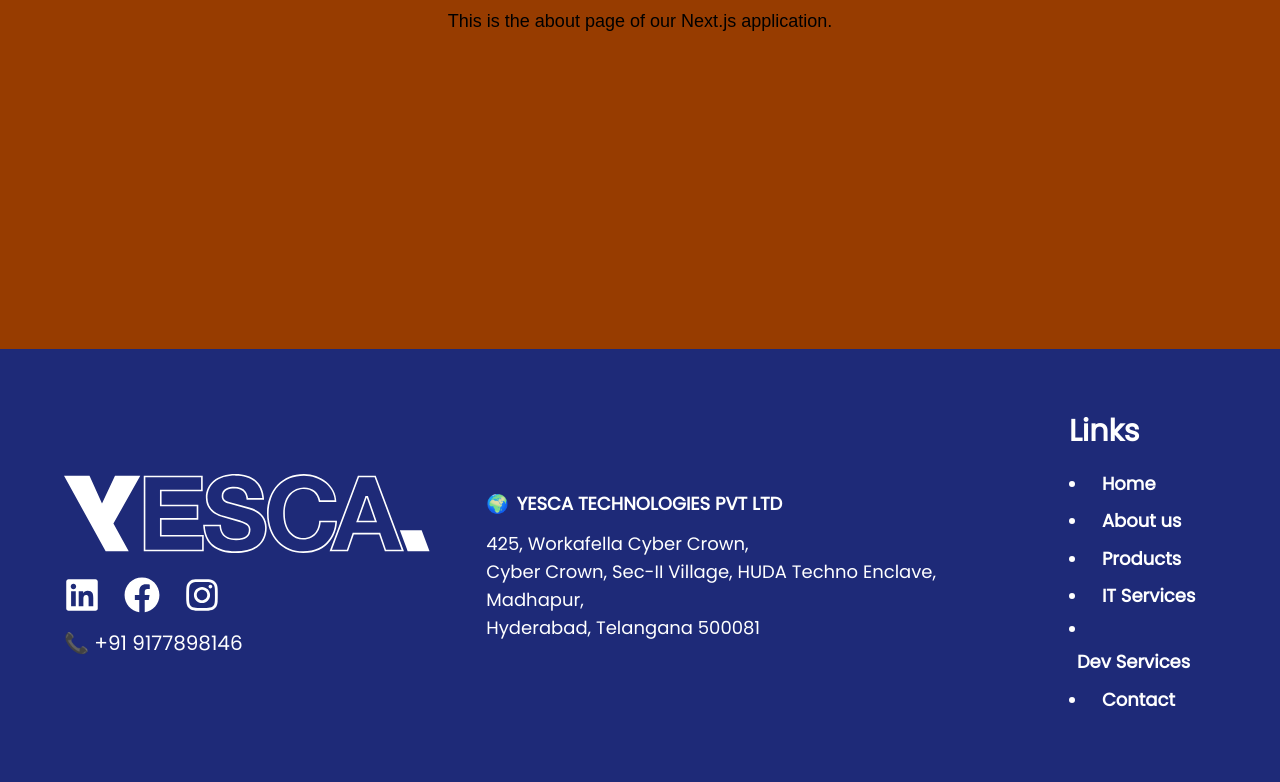
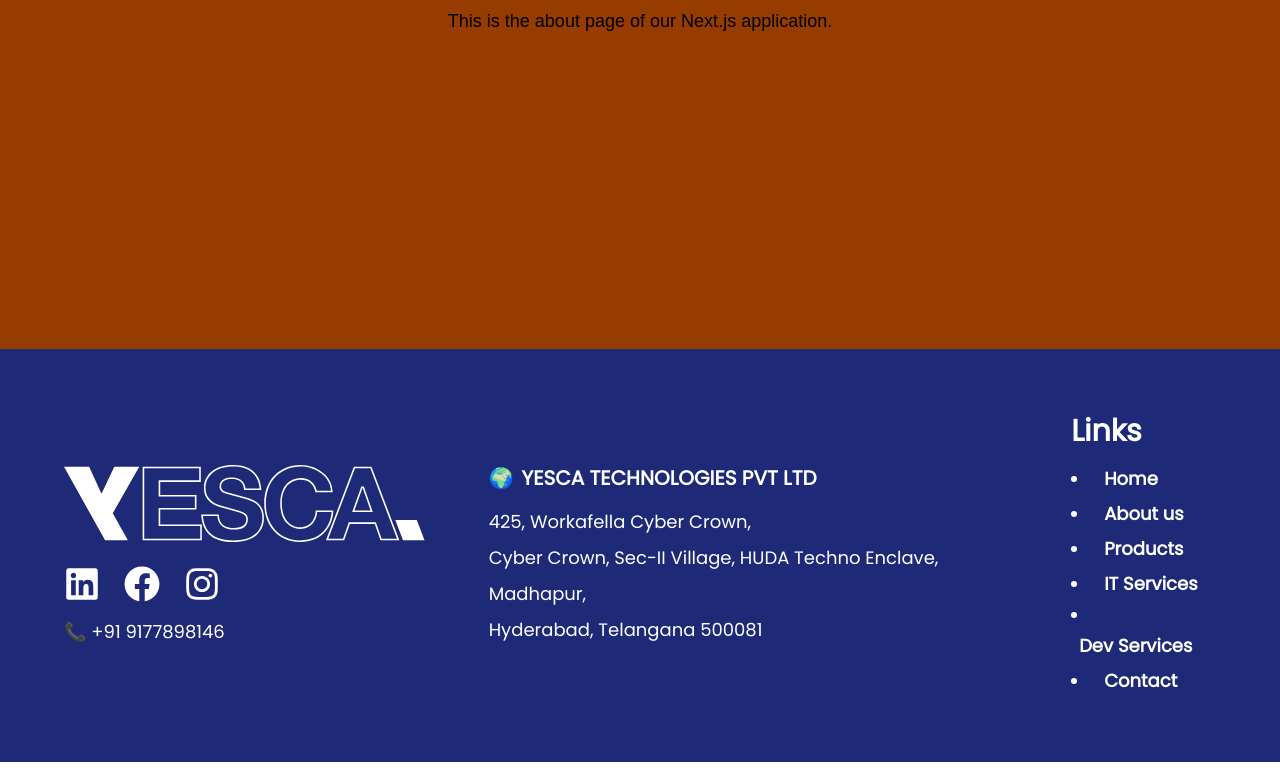
Before and after one commit to Mr-vji/yesca, a Next.js app: page /Products in a window 1280 px wide. Shown: the part 451-1233 px from the top of the page. Built offline with nearby package versions, Linux system fonts and the light colour scheme.

Commit message:
Describe what you changed

```diff
--- a/app/Footer/Footer.jsx
+++ b/app/Footer/Footer.jsx
@@ -5,58 +5,57 @@ import { FaLinkedin, FaFacebook, FaInstagram } from "react-icons/fa";
 
 export default function Footer() {
    return (
-      <footer className="bg-[#1e2a78] text-white p-16 font-poppins">
-         <div className="container mx-auto flex flex-col md:flex-row justify-between items-center gap-14">
+      <footer className="bg-[#1e2a78] text-white p-6 sm:p-8 md:p-10 lg:p-12 xl:p-16 font-poppins">
+         <div className="container mx-auto flex flex-col lg:flex-row justify-between items-start lg:items-center gap-8 md:gap-10 lg:gap-16">
             {/* Left - Logo + Social + Phone */}
-            <div className="flex flex-col gap-6">
-               {/* Logo */}
+            <div className="flex flex-col gap-5 md:gap-6 w-full lg:w-auto items-start">
                <img
                   src="/images/FULL-LOGO-WHITE.svg"
                   alt="YESCA Logo"
-                  className="w-80 md:w-96 h-auto"
+                  className="w-56 sm:w-64 md:w-72 lg:w-80 xl:w-96 h-auto"
                />
 
                {/* Social & Phone */}
-               <div className="flex flex-col gap-4 text-lg md:text-xl leading-snug">
+               <div className="flex flex-col gap-3 md:gap-4 text-sm sm:text-base lg:text-lg">
                   {/* Social Icons */}
-                  <div className="flex gap-6 text-3xl md:text-4xl">
+                  <div className="flex gap-4 sm:gap-5 md:gap-6 text-xl sm:text-2xl md:text-3xl lg:text-4xl">
                      <a
-                        href="https://www.linkedin.com/company/yourcompany"
+                        href="https://www.linkedin.com/company/yescatechbytes/"
                         target="_blank"
                         rel="noopener noreferrer"
-                        className="cursor-pointer active:scale-90 transition-transform duration-150"
+                        className="cursor-pointer hover:scale-110 active:scale-90 transition-transform duration-150"
                      >
                         <FaLinkedin />
                      </a>
                      <a
-                        href="https://www.facebook.com/yourpage"
+                        href="#"
                         target="_blank"
                         rel="noopener noreferrer"
-                        className="cursor-pointer active:scale-90 transition-transform duration-150"
+                        className="cursor-pointer hover:scale-110 active:scale-90 transition-transform duration-150"
                      >
                         <FaFacebook />
                      </a>
                      <a
-                        href="https://www.instagram.com/yourpage"
+                        href="https://www.instagram.com/yesca.tech.bytes?utm_source=ig_web_button_share_sheet&igsh=ZDNlZDc0MzIxNw=="
                         target="_blank"
                         rel="noopener noreferrer"
-                        className="cursor-pointer active:scale-90 transition-transform duration-150"
+                        className="cursor-pointer hover:scale-110 active:scale-90 transition-transform duration-150"
                      >
                         <FaInstagram />
                      </a>
                   </div>
 
                   {/* Phone */}
-                  <p className="text-lg md:text-xl font-medium">📞 +91 9177898146</p>
+                  <p className="font-medium text-sm sm:text-base md:text-lg">📞 +91 9177898146</p>
                </div>
             </div>
 
             {/* Middle - Address */}
-            <div className="flex flex-col gap-3 text-base md:text-lg max-w-xl leading-relaxed">
-               <p className="font-semibold flex items-center gap-2">
+            <div className="flex flex-col gap-2 md:gap-3 text-sm sm:text-base lg:text-lg max-w-full md:max-w-lg lg:max-w-xl leading-relaxed">
+               <p className="font-semibold flex items-center gap-2 text-base md:text-lg lg:text-xl">
                   🌍 <span className="font-bold">YESCA TECHNOLOGIES PVT LTD</span>
                </p>
-               <p className="text-base md:text-lg">
+               <p className="leading-relaxed md:leading-loose">
                   425, Workafella Cyber Crown, <br />
                   Cyber Crown, Sec-II Village, HUDA Techno Enclave, Madhapur, <br />
                   Hyderabad, Telangana 500081
@@ -64,57 +63,27 @@ export default function Footer() {
             </div>
 
             {/* Right - Links */}
-            <div className="order-1 md:order-3 flex flex-col gap-2 text-base md:text-lg w-full md:w-auto">
-               <p className="font-bold text-2xl md:text-3xl text-left mb-2">Links</p>
-               <ul className="list-disc list-inside leading-relaxed font-semibold text-base md:text-lg">
-                  <li>
-                     <Link
-                        href="/"
-                        className="inline-block px-2 py-1 rounded hover:bg-white/20 hover:text-white active:bg-white/30 active:scale-90 transition-all duration-150 cursor-pointer"
-                     >
-                        Home
-                     </Link>
-                  </li>
-                  <li>
-                     <Link
-                        href="/About"
-                        className="inline-block px-2 py-1 rounded hover:bg-white/20 hover:text-white active:bg-white/30 active:scale-90 transition-all duration-150 cursor-pointer"
-                     >
-                        About us
-                     </Link>
-                  </li>
-                  <li>
-                     <Link
-                        href="/Products"
-                        className="inline-block px-2 py-1 rounded hover:bg-white/20 hover:text-white active:bg-white/30 active:scale-90 transition-all duration-150 cursor-pointer"
-                     >
-                        Products
-                     </Link>
-                  </li>
-                  <li>
-                     <Link
-                        href="/ItServices"
-                        className="inline-block px-2 py-1 rounded hover:bg-white/20 hover:text-white active:bg-white/30 active:scale-90 transition-all duration-150 cursor-pointer"
-                     >
-                        IT Services
-                     </Link>
-                  </li>
-                  <li>
-                     <Link
-                        href="/Devservices"
-                        className="inline-block px-2 py-1 rounded hover:bg-white/20 hover:text-white active:bg-white/30 active:scale-90 transition-all duration-150 cursor-pointer"
-                     >
-                        Dev Services
-                     </Link>
-                  </li>
-                  <li>
-                     <Link
-                        href="/Contact"
-                        className="inline-block px-2 py-1 rounded hover:bg-white/20 hover:text-white active:bg-white/30 active:scale-90 transition-all duration-150 cursor-pointer"
-                     >
-                        Contact
-                     </Link>
-                  </li>
+            {/* Right - Links */}
+            <div className="flex flex-col gap-1 md:gap-2 text-sm sm:text-base lg:text-lg w-full md:w-auto lg:w-auto">
+               <p className="font-bold text-lg sm:text-xl md:text-2xl lg:text-3xl mb-1">Links</p>
+               <ul className="list-disc list-inside font-semibold leading-normal space-y-0">
+                  {[
+                     { href: "/", label: "Home" },
+                     { href: "/About", label: "About us" },
+                     { href: "/Products", label: "Products" },
+                     { href: "/ItServices", label: "IT Services" },
+                     { href: "/Devservices", label: "Dev Services" },
+                     { href: "/Contact", label: "Contact" },
+                  ].map((link) => (
+                     <li key={link.href}>
+                        <Link
+                           href={link.href}
+                           className="inline-block px-2 py-1 rounded hover:bg-white/20 hover:text-white active:bg-white/30 active:scale-95 transition-all duration-150 cursor-pointer"
+                        >
+                           {link.label}
+                        </Link>
+                     </li>
+                  ))}
                </ul>
             </div>
          </div>
```
